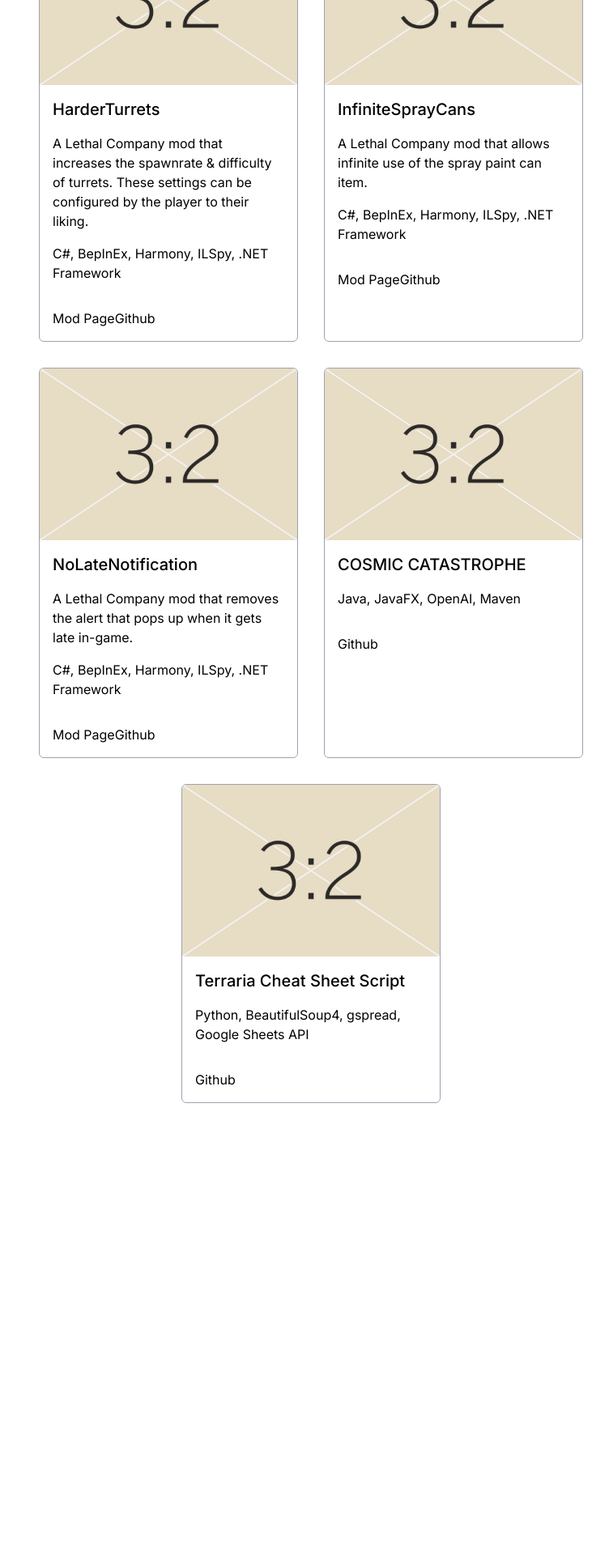
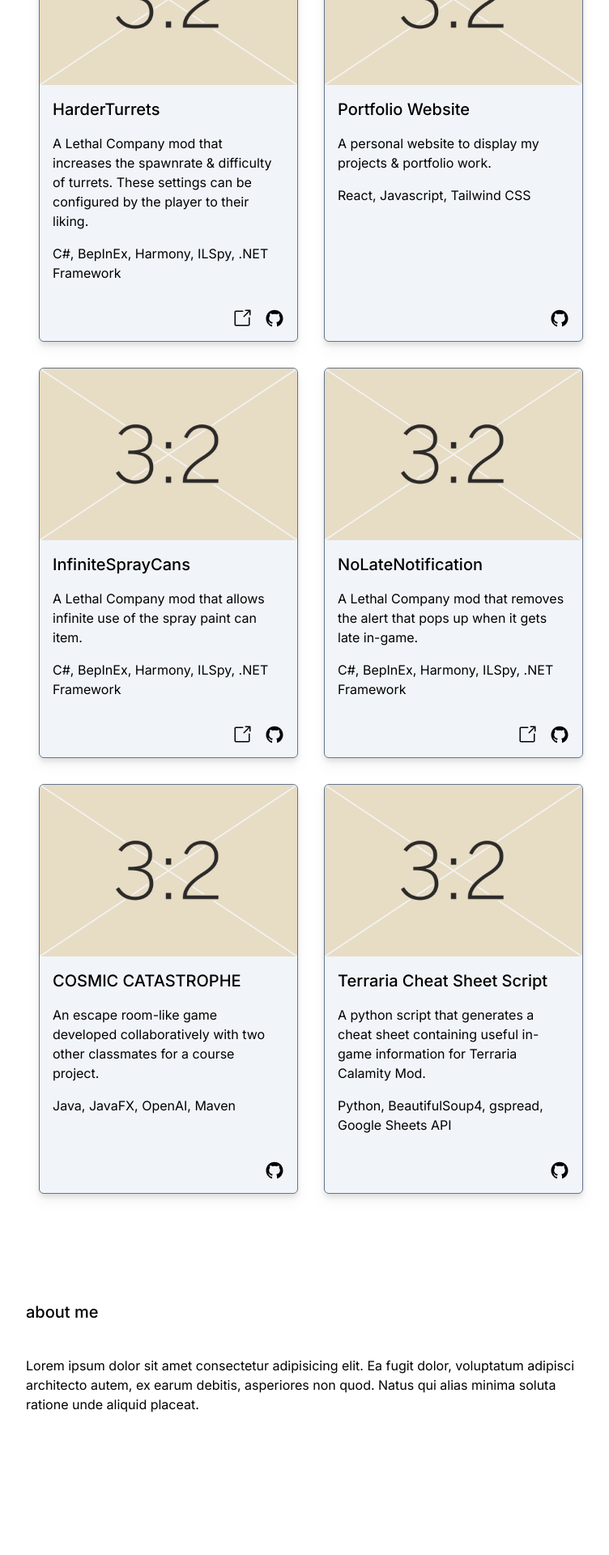
Before and after one commit to twoandtwelve/twoandtwelve.github.io, a React (Vite) app: page / in a window 1280 px wide. Shown: the part 620-2540 px from the top of the page at 81% size, without its empty margins (256-1008 px from the left). Before the commit the page ends 2062 px from the top, so only its background shows below. Built offline with nearby package versions, Linux system fonts and the light colour scheme.

Commit message:
styled about me and footer

```diff
--- a/src/App.jsx
+++ b/src/App.jsx
@@ -11,6 +11,8 @@ export default function App() {
       <Nav />
       <Header />
       <Projects />
+      <About />
+      <Footer />
     </div>
   )
 }
--- a/src/components/About.jsx
+++ b/src/components/About.jsx
@@ -2,10 +2,12 @@ import React from "react"
 
 export default function About() {
     return (
-        <section id='about'>
-            <h2>About Me</h2>
+        <section id='about' className='max-w-3xl mx-auto px-8 py-5 pb-96'>
+            <h2 className='mb-10 font-medium text-xl'>about me</h2>
             <div>
-
+                <p>Lorem ipsum dolor sit amet consectetur adipisicing elit. Ea fugit dolor,
+                voluptatum adipisci architecto autem, ex earum debitis, asperiores non quod. Natus qui
+                alias minima soluta ratione unde aliquid placeat.</p>
             </div>
         </section>
     )
--- a/src/components/Footer.jsx
+++ b/src/components/Footer.jsx
@@ -1,10 +1,21 @@
 import React from "react"
+import { DiReact } from "react-icons/di";
+import { DiJavascript1 } from "react-icons/di";
+import { SiTailwindcss } from "react-icons/si";
+import { FaRegCopyright } from "react-icons/fa";
 
 export default function Footer() {
     return (
-        <footer>
-            <div>
-                <p>© Jacky Kim 2024</p>
+        <footer className='py-10 bg-slate-100 border border-slate-200'>
+            <div className='mx-auto max-w-3xl flex justify-between'>
+                <small className='flex items-center gap-1'><FaRegCopyright classname='text-xl'/>
+                Jacky Kim 2024</small>
+                <a href="#home">
+                    <small>back to top</small>
+                </a>
+                <small className='flex items-center'>made with <DiReact className='text-xl'/>
+                <DiJavascript1 className='text-xl'/>
+                <SiTailwindcss className='text-xl'/></small>
             </div>
         </footer>
     )
--- a/src/components/Header.jsx
+++ b/src/components/Header.jsx
@@ -3,14 +3,15 @@ import React from "react"
 
 export default function Header() {
     return (
-        <header id='home' className='max-w-3xl mx-auto px-8 py-5 pb-20 flex'>
+        <header className='max-w-3xl mx-auto px-8 py-5 pb-20 flex'>
                 <div className='pr-8'>
                     <h1 className='mb-5 font-medium text-2xl'>hi, I'm jacky 👋</h1>
-                    <p>A penultimate year <strong>Software Engineering student @ UoA, NZ</strong> currently
-                    looking for <strong>2024/2025</strong> internship opportunities.
+                    <p>A penultimate year <strong>Software Engineering student @ UoA, NZ</strong>.
+                    <br />
+                    I enjoy learning new technologies & working on projects that align with my personal interests.
                     <br />
                     <br />
-                    I enjoy learning new technologies & working on projects that align with my personal interests.
+                    Currently looking for <strong>2024/2025</strong> internship opportunities.
                     </p>
                 </div>
                 <div>
--- a/src/components/Nav.jsx
+++ b/src/components/Nav.jsx
@@ -4,10 +4,11 @@ import { GoDownload } from "react-icons/go";
 
 export default function Nav() {
     return (
-        <nav className='max-w-3xl mx-auto px-8 py-16 flex justify-between items-center'>
+        <nav id='home' className='max-w-3xl mx-auto px-8 py-16 flex justify-between items-center'>
             <div className="flex gap-4">
                 <a href='#home'>home</a>
                 <a href='#projects'>projects</a>
+                <a href='#about'>about me</a>
             </div>
             <div className="flex gap-4">
                 <a className ='flex items-center gap-1'>resume<GoDownload/></a>
--- a/src/components/Projects.jsx
+++ b/src/components/Projects.jsx
@@ -1,78 +1,95 @@
 import React from "react"
+import { AiOutlineGithub } from "react-icons/ai";
+import { GoLinkExternal } from "react-icons/go";
 
-import harderturrets from '/public/images/test.png'
+import test from '/public/images/test.png'
 
 export default function Projects() {
     return (
-        <section id='projects' className='max-w-3xl mx-auto px-8 py-5 pb-20'>
+        <section id='projects' className='max-w-3xl mx-auto px-8 py-5 pb-28'>
             <h2 className='mb-10 font-medium text-xl'>projects</h2>
             <div className='flex flex-wrap justify-center gap-8'>
-                <article className='flex flex-col max-w-xs border border-gray-400 rounded-md'>
+                <article className='flex flex-col max-w-xs border border-slate-500 rounded-md bg-slate-100 drop-shadow-lg'>
                     <div>
-                        <img src={harderturrets} className='rounded-t-md'/>
+                        <img src={test} className='rounded-t-md'/>
                     </div>
-                    <div className='p-4'>
+                    <div className='p-4 grow'>
                         <h3 className='mb-4 font-medium text-xl '>HarderTurrets</h3>
                         <p className='mb-4'>A Lethal Company mod that increases the spawnrate & difficulty of turrets. These settings can be configured by the player to their liking.</p>
                         <p>C#, BepInEx, Harmony, ILSpy, .NET Framework</p>
                     </div>
-                    <div className='p-4'>
-                        <a href='https://thunderstore.io/c/lethal-company/p/jacky/HarderTurrets/'>Mod Page</a>
-                        <a href='https://github.com/twoandtwelve/HarderTurrets'>Github</a>
+                    <div className='p-4 flex justify-end items-center gap-4 text-2xl'>
+                        <a href='https://thunderstore.io/c/lethal-company/p/jacky/HarderTurrets/'><GoLinkExternal /></a>
+                        <a href='https://github.com/twoandtwelve/HarderTurrets'><AiOutlineGithub /></a>
                     </div>
                 </article>
-                <article className='flex flex-col  max-w-80 border border-gray-400 rounded-md'>
+                <article className='flex flex-col  max-w-80 border border-slate-500 rounded-md bg-slate-100 drop-shadow-lg'>
                     <div>
-                        <img src={harderturrets} className='rounded-t-md'/>
+                        <img src={test} className='rounded-t-md'/>
                     </div>
-                    <div className='p-4'>
+                    <div className='p-4 grow'>
+                        <h3 className='mb-4 font-medium text-xl'>Portfolio Website</h3>
+                        <p className='mb-4'>A personal website to display my projects & portfolio work.</p>
+                        <p>React, Javascript, Tailwind CSS</p>
+                    </div>
+                    <div className='p-4 flex justify-end items-center gap-4 text-2xl'>
+                    <a href='https://github.com/twoandtwelve/twoandtwelve.github.io'><AiOutlineGithub /></a>
+                    </div>
+                </article>
+                <article className='flex flex-col max-w-80 border border-slate-500 rounded-md bg-slate-100 drop-shadow-lg'>
+                    <div>
+                        <img src={test} className='rounded-t-md'/>
+                    </div>
+                    <div className='p-4 grow'>
                         <h3 className='mb-4 font-medium text-xl'>InfiniteSprayCans</h3>
                         <p className='mb-4'>A Lethal Company mod that allows infinite use of the spray paint can item.</p>
                         <p>C#, BepInEx, Harmony, ILSpy, .NET Framework</p>
                     </div>
-                    <div className='p-4'>
-                        <a href='https://thunderstore.io/c/lethal-company/p/jacky/InfiniteSprayCans/'>Mod Page</a>
-                        <a href='https://github.com/twoandtwelve/InfiniteSprayCans'>Github</a>
+                    <div className='p-4 flex justify-end items-center gap-4 text-2xl'>
+                        <a href='https://thunderstore.io/c/lethal-company/p/jacky/InfiniteSprayCans/'><GoLinkExternal /></a>
+                        <a href='https://github.com/twoandtwelve/InfiniteSprayCans'><AiOutlineGithub /></a>
                     </div>
                 </article>
-                <article className='flex flex-col  max-w-80 border border-gray-400 rounded-md'>
+                <article className='flex flex-col  max-w-80 border border-slate-500 rounded-md bg-slate-100 drop-shadow-lg'>
                     <div>
-                        <img src={harderturrets} className='rounded-t-md'/>
+                        <img src={test} className='rounded-t-md'/>
                     </div>
-                    <div className='p-4'>
+                    <div className='p-4 grow'>
                         <h3 className='mb-4 font-medium text-xl'>NoLateNotification</h3>
                         <p className='mb-4'>A Lethal Company mod that removes the alert that pops up when it gets late in-game.</p>
                         <p>C#, BepInEx, Harmony, ILSpy, .NET Framework</p>
                     </div>
-                    <div className='p-4'>
-                        <a href='https://thunderstore.io/c/lethal-company/p/jacky/NoLateNotification/'>Mod Page</a>
-                        <a href='https://github.com/twoandtwelve/NoLateNotification'>Github</a>
+                    <div className='p-4 flex justify-end items-center gap-4 text-2xl'>
+                        <a href='https://thunderstore.io/c/lethal-company/p/jacky/NoLateNotification/'><GoLinkExternal /></a>
+                        <a href='https://github.com/twoandtwelve/NoLateNotification'><AiOutlineGithub /></a>
                     </div>
                 </article>
-                <article className='flex flex-col  max-w-80 border border-gray-400 rounded-md'>
+                <article className='flex flex-col  max-w-80 border border-slate-500 rounded-md bg-slate-100 drop-shadow-lg'>
                     <div>
-                        <img src={harderturrets} className='rounded-t-md'/>
+                        <img src={test} className='rounded-t-md'/>
                     </div>
-                    <div className='p-4'>
+                    <div className='p-4 grow'>
                         <h3 className='mb-4 font-medium text-xl'>COSMIC CATASTROPHE</h3>
-                        <p className='mb-4'></p>
+                        <p className='mb-4'>An escape room-like game developed collaboratively with two other classmates for
+                        a course project.</p>
                         <p>Java, JavaFX, OpenAI, Maven</p>
                     </div>
-                    <div className='p-4'>
-                    <a href='https://github.com/twoandtwelve/escape-room-game'>Github</a>
+                    <div className='p-4 flex justify-end items-center gap-4 text-2xl'>
+                    <a href='https://github.com/twoandtwelve/escape-room-game'><AiOutlineGithub /></a>
                     </div>
                 </article>
-                <article className='flex flex-col  max-w-80 border border-gray-400 rounded-md'>
+                <article className='flex flex-col  max-w-80 border border-slate-500 rounded-md bg-slate-100 drop-shadow-lg'>
                     <div>
-                        <img src={harderturrets} className='rounded-t-md'/>
+                        <img src={test} className='rounded-t-md'/>
                     </div>
-                    <div className='p-4'>
+                    <div className='p-4 grow'>
                         <h3 className='mb-4 font-medium text-xl'>Terraria Cheat Sheet Script</h3>
-                        <p className='mb-4'></p>
+                        <p className='mb-4'>A python script that generates a cheat sheet containing useful
+                        in-game information for Terraria Calamity Mod.</p>
                         <p>Python, BeautifulSoup4, gspread, Google Sheets API</p>
                     </div>
-                    <div className='p-4'>
-                    <a href='https://github.com/twoandtwelve/weapons-cheatsheet'>Github</a>
+                    <div className='p-4 flex justify-end items-center gap-4 text-2xl'>
+                    <a href='https://github.com/twoandtwelve/weapons-cheatsheet'><AiOutlineGithub /></a>
                     </div>
                 </article>
             </div>
```
